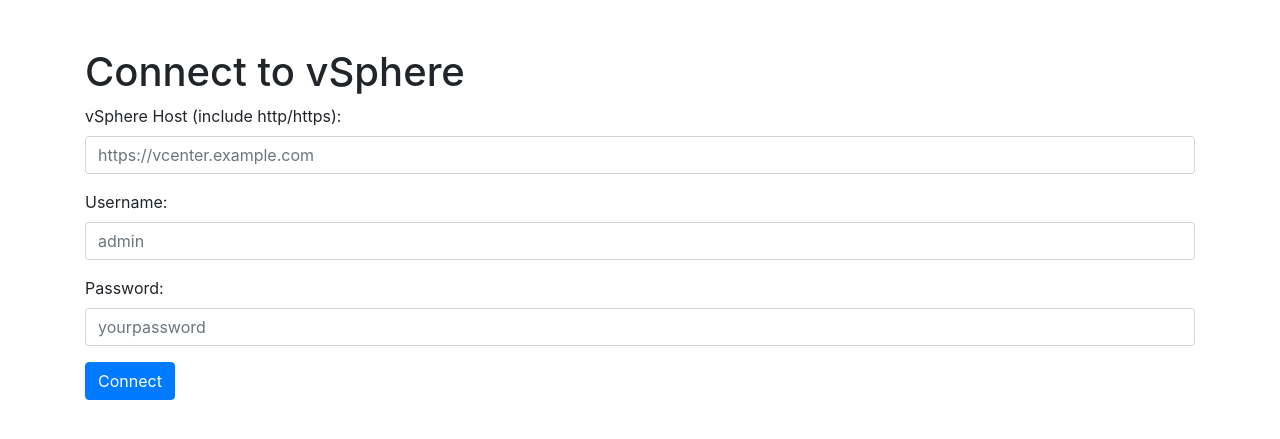
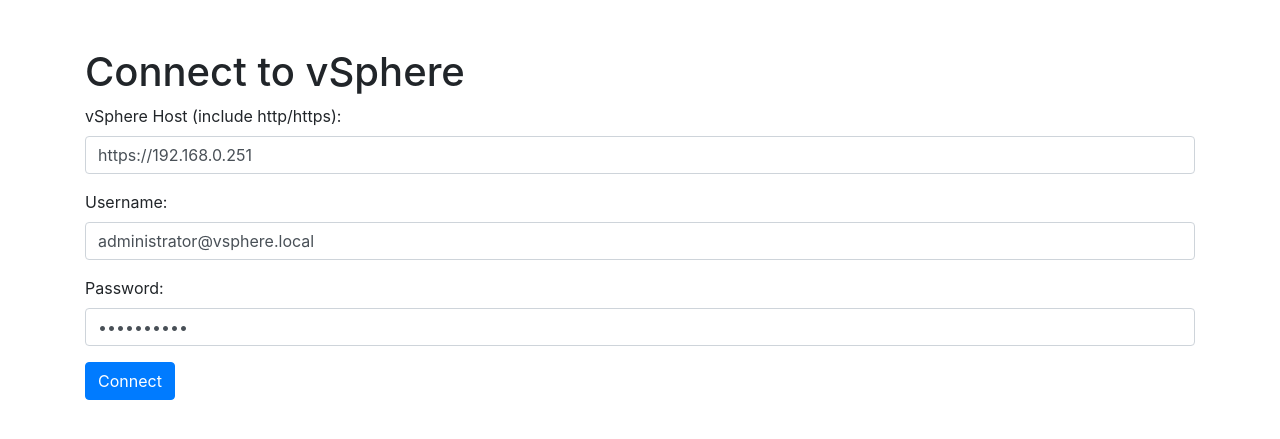
Before and after one commit to omarbenazza/asx, a Flask app: page /connect in a window 1280 px wide. Shown: the top 439 px of the page. Run offline with Flask 3, Linux system fonts and the light colour scheme; some libraries are stand-ins or nearby versions.

Commit message:
2nd commit

```diff
--- a/templates/connect.html
+++ b/templates/connect.html
@@ -11,15 +11,15 @@
         <form action="{{ url_for('connect') }}" method="post">
             <div class="form-group">
                 <label for="host">vSphere Host (include http/https):</label>
-                <input type="text" class="form-control" id="host" name="host" required placeholder="https://vcenter.example.com">
+                <input type="text" class="form-control" id="host" name="host" required placeholder="https://vcenter.example.com" value="https://192.168.0.251">
             </div>
             <div class="form-group">
                 <label for="username">Username:</label>
-                <input type="text" class="form-control" id="username" name="username" required placeholder="admin">
+                <input type="text" class="form-control" id="username" name="username" required placeholder="admin"  value="administrator@vsphere.local">
             </div>
             <div class="form-group">
                 <label for="password">Password:</label>
-                <input type="password" class="form-control" id="password" name="password" required placeholder="yourpassword">
+                <input type="password" class="form-control" id="password" name="password" required placeholder="yourpassword" value="Time4work!">
             </div>
             <button type="submit" class="btn btn-primary">Connect</button>
         </form>
```
